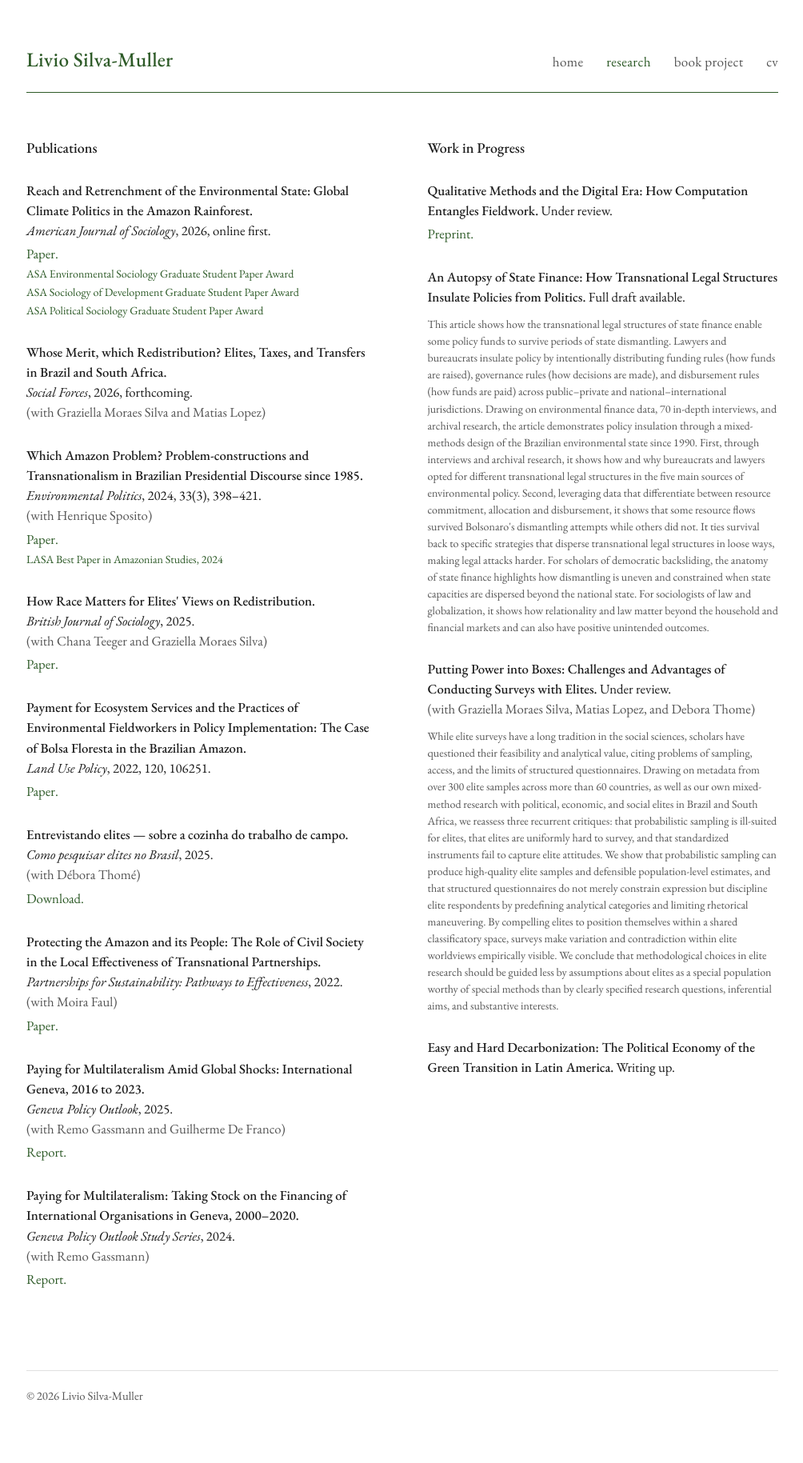
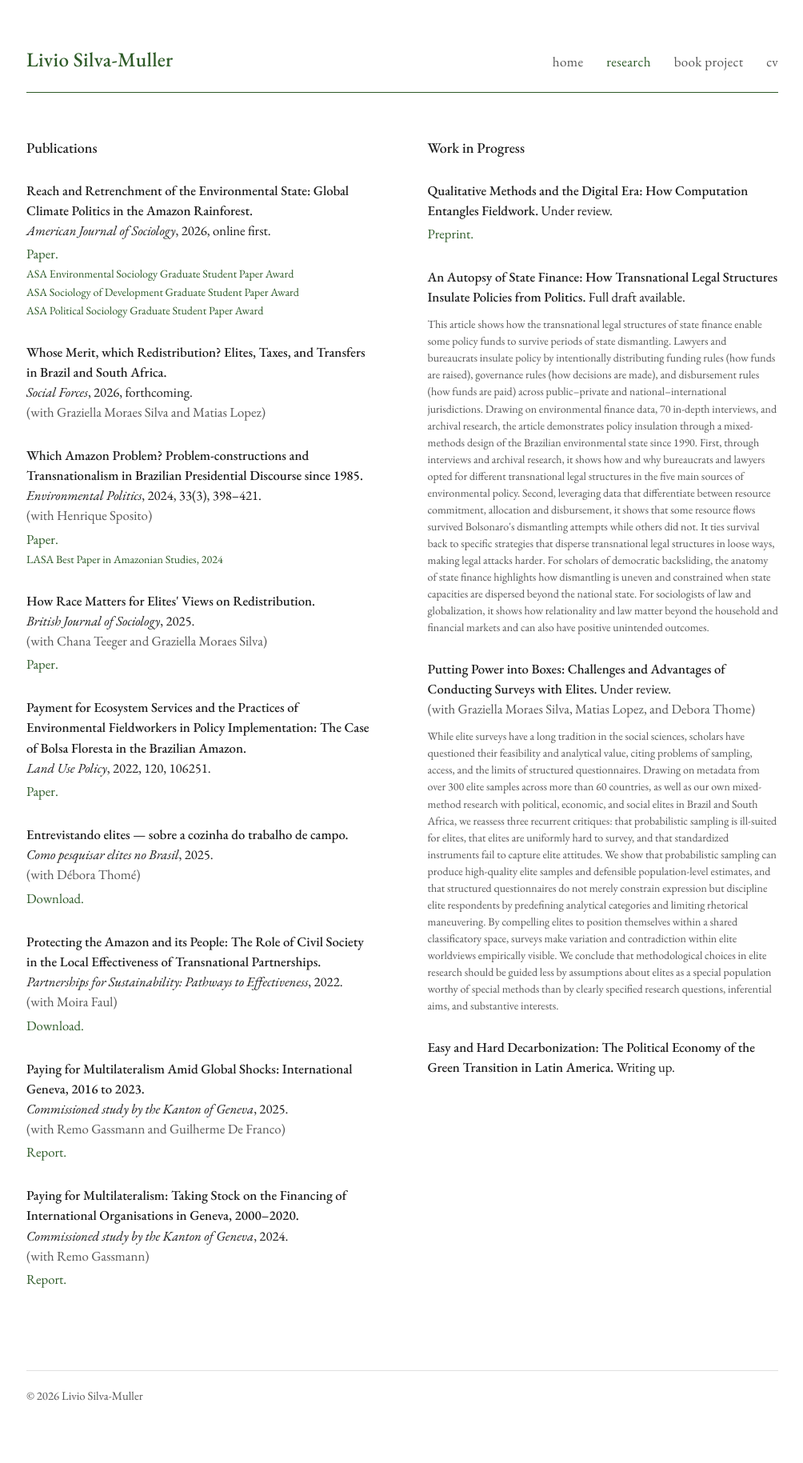
Before and after one commit to liviosilvamuller/liviosilvamuller.github.io, a Jekyll site: the page built from research.md, in a window 1280 px wide. Shown: the whole page at 80% size, without its empty margins (137-1141 px from the left). Built offline with Jekyll 4.4.1, drawn with Linux system fonts in a browser that asks for light colours.

Commit message:
corrections

```diff
--- a/_data/published.yml
+++ b/_data/published.yml
@@ -56,13 +56,13 @@
   year: "2022"
   authors: "Moira Faul"
   links:
-    - text: "Paper."
+    - text: "Download."
       url: "https://www.taylorfrancis.com/chapters/oa-edit/10.4324/9781003148371-6/protecting-amazon-people-livio-silva-muller-moira-faul"
 
 # Commissioned reports
 
 - title: "Paying for Multilateralism Amid Global Shocks: International Geneva, 2016 to 2023."
-  journal: "Geneva Policy Outlook"
+  journal: "Commissioned study by the Kanton of Geneva"
   year: "2025"
   authors: "Remo Gassmann and Guilherme De Franco"
   links:
@@ -70,7 +70,7 @@
       url: "https://www.genevapolicyoutlook.ch/special-report-paying-for-multilateralism-amid-global-shocks-financing-of-international-organizations-in-geneva-2013-2023-2/"
 
 - title: "Paying for Multilateralism: Taking Stock on the Financing of International Organisations in Geneva, 2000–2020."
-  journal: "Geneva Policy Outlook Study Series"
+  journal: "Commissioned study by the Kanton of Geneva"
   year: "2024"
   authors: "Remo Gassmann"
   links:
```
